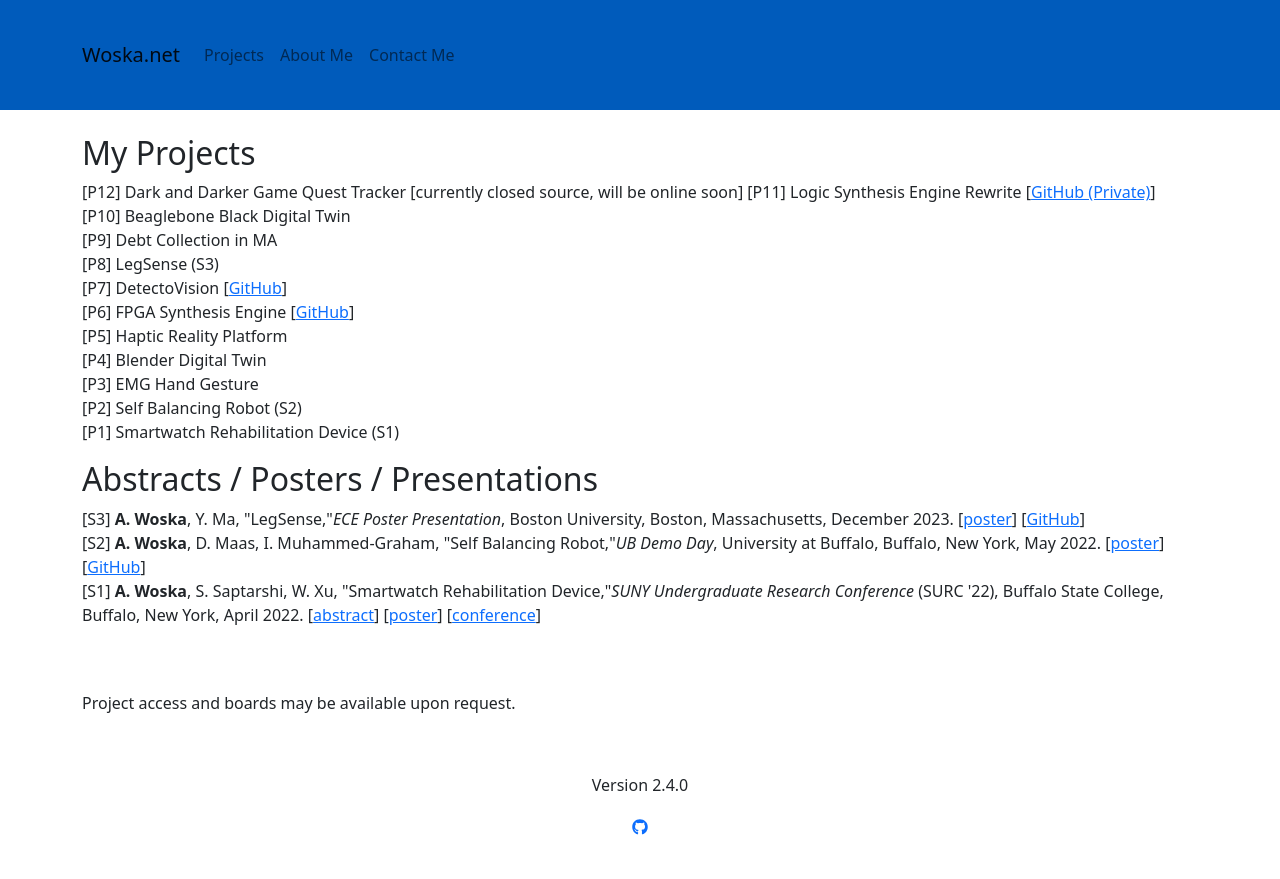
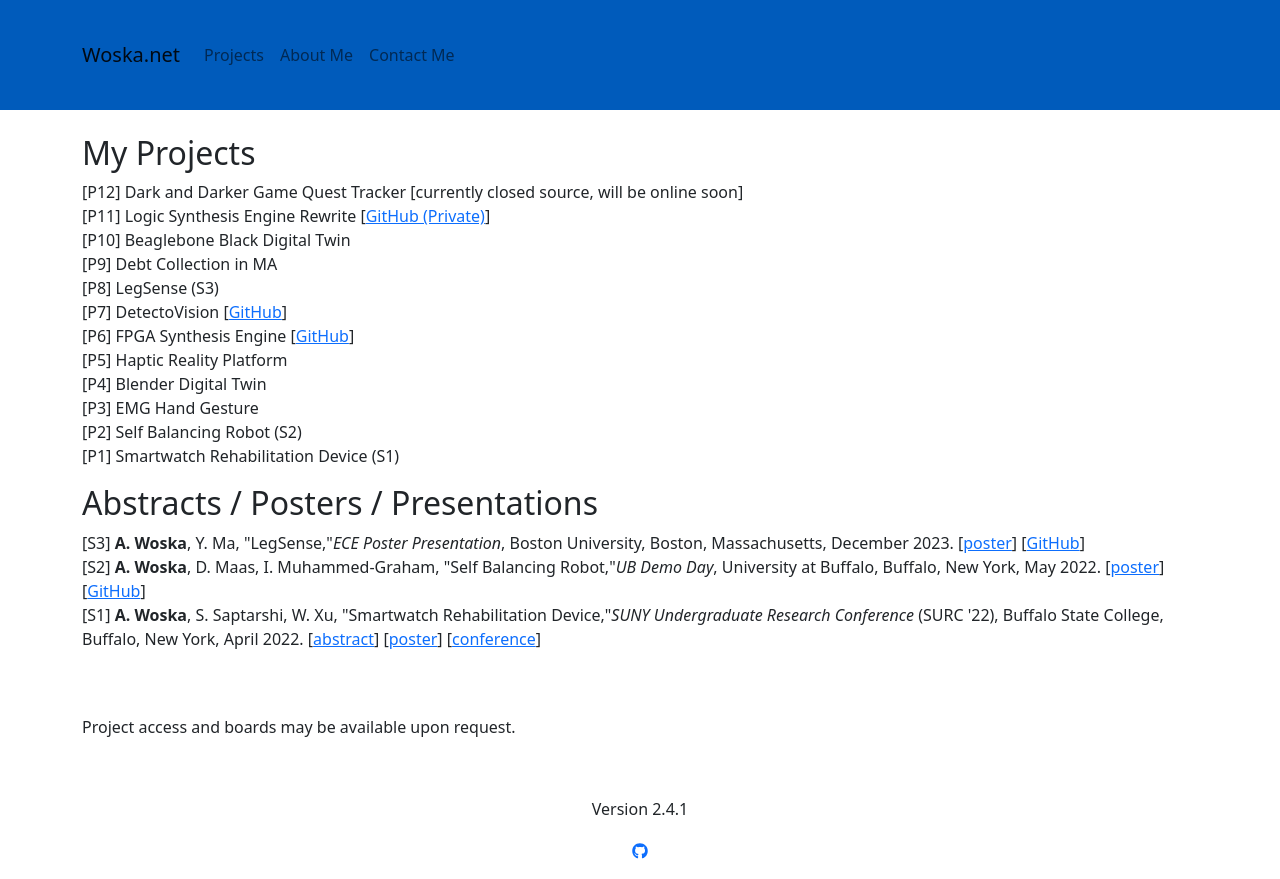
Before and after one commit to agwoska/woska.net-v2, a React app: page /projects in a window 1280 px wide. Before the commit the page ends 855 px from the top, so only its background shows below. Built offline with nearby package versions, Linux system fonts and the light colour scheme.

Commit message:
hotfix v2.4.1

```diff
--- a/package.json
+++ b/package.json
@@ -1,6 +1,6 @@
 {
   "name": "woska.net-v2",
-  "version": "2.4.0",
+  "version": "2.4.1",
   "description": "Woska.net v2",
   "private": true,
   "homepage": "https://woska.net",
--- a/src/app/Footer.js
+++ b/src/app/Footer.js
@@ -4,7 +4,7 @@
 
 const Footer = () => (
     <div id="footer">
-        <p>Version 2.4.0</p>
+        <p>Version 2.4.1</p>
         <a href="https://github.com/agwoska" target="_blank" rel="noreferrer" aria-label="Save">
             <FaGithub />
         </a>
--- a/src/app/Projects.js
+++ b/src/app/Projects.js
@@ -9,6 +9,7 @@
             <p>
                 [P12] Dark and Darker Game Quest Tracker
                 [currently closed source, will be online soon]
+                <br />
                 [P11] Logic Synthesis Engine Rewrite
                 [<a href="https://github.com/agwoska/ec551prog1" rel="noreferrer">GitHub (Private)</a>]
                 <br />
--- a/webpack.config.js
+++ b/webpack.config.js
@@ -11,12 +11,11 @@
         static: {
             directory: path.join(__dirname, 'public'),
         },
-        port: 3000,
+        port: 9001,
         historyApiFallback: true,
         allowedHosts: [
             'localhost',
             'woska.net',
-            'fonts.googleapis.com',
         ],
         // hot: true,
     },
```
